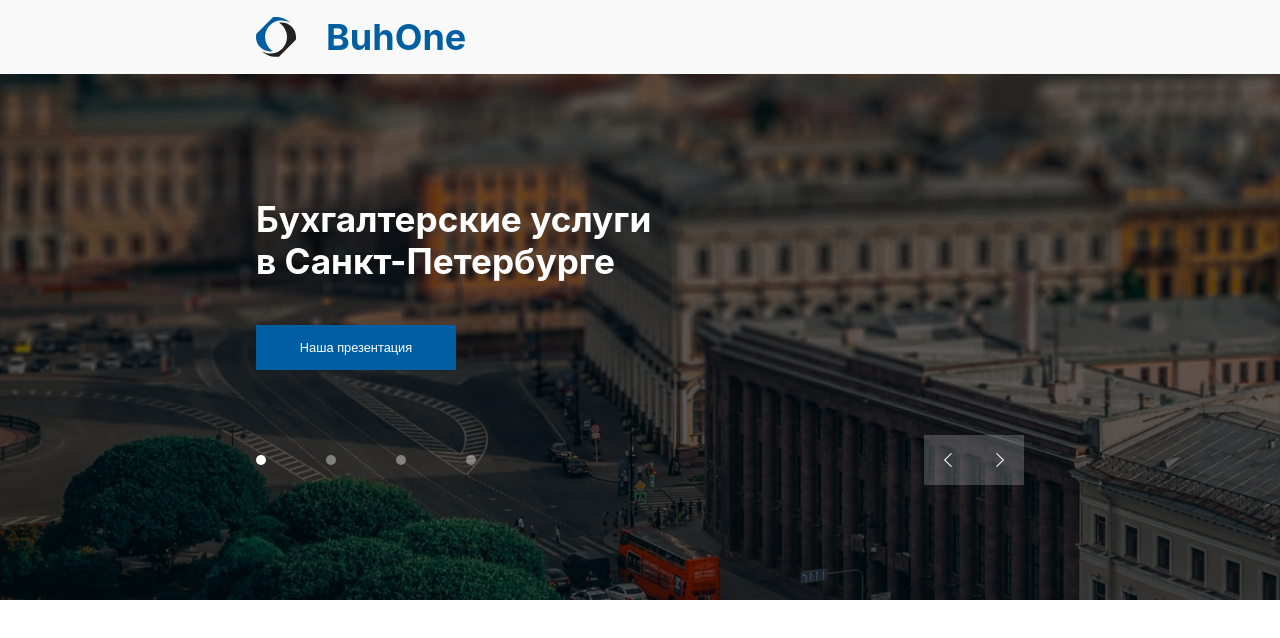
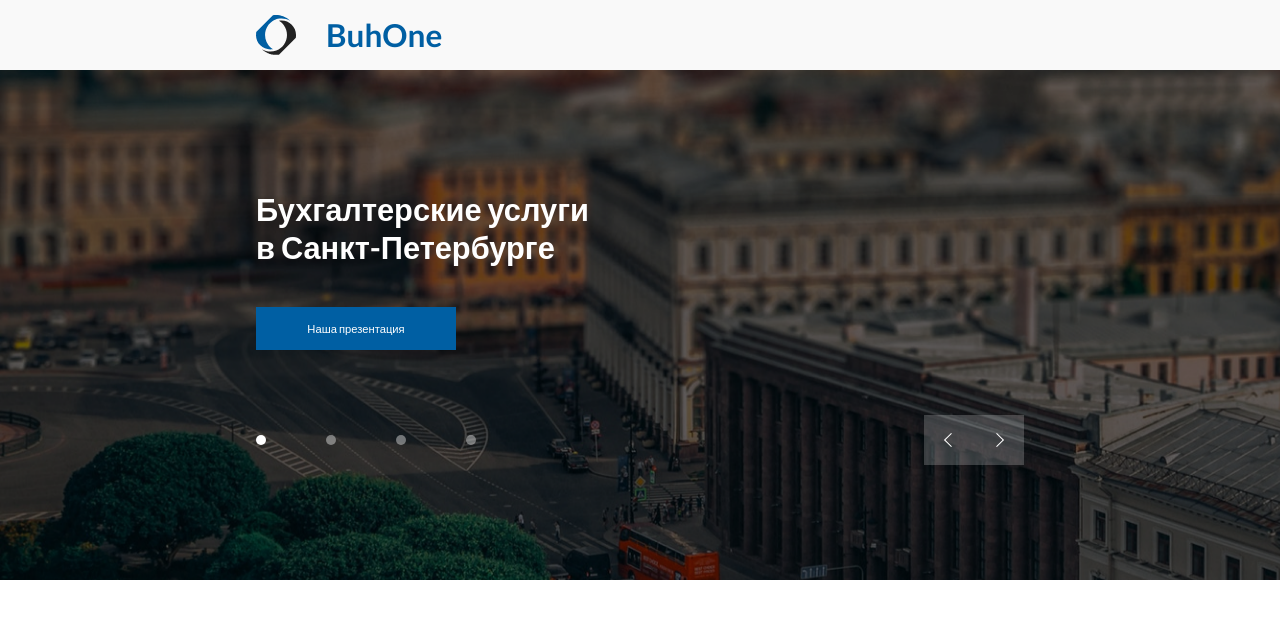
Before and after one commit to B100D3d/it-group-test, a React (Create React App) app: page / in a window 1280 px wide. Shown: the top 638 px of the page. Built offline with nearby package versions, Linux system fonts and the light colour scheme.

Commit message:
add: fonts and media

```diff
--- a/src/index.sass
+++ b/src/index.sass
@@ -1,4 +1,20 @@
 @import "./styles/animaitons"
+@import "./styles/variables"
+
+@import url('https://fonts.googleapis.com/css2?family=Lato:wght@300;400;700;900&family=Merriweather:wght@700;900&display=swap')
+
+html
+  --color-accent: #005FA3
+  font-size: 8px
+
+  @media all and (min-width: $screen-ssm)
+    font-size: 10px
+
+  @media all and (min-width: $screen-sm)
+    font-size: 12px
+
+  @media all and (min-width: $screen-md)
+    font-size: 14px
 
 html, body
   width: 100%
@@ -6,6 +22,7 @@ html, body
 *, *::before, *::after
   box-sizing: border-box
   outline: none
+  font-family: 'Lato', sans-serif
   -webkit-tap-highlight-color: transparent
   -webkit-font-smoothing: antialiased
   -moz-osx-font-smoothing: grayscale
@@ -13,12 +30,10 @@ html, body
 body
   margin: 0
   padding: 0
-  font-family: -apple-system, BlinkMacSystemFont, 'Segoe UI', 'Roboto', 'Oxygen','Ubuntu', 'Cantarell', 'Fira Sans', 'Droid Sans', 'Helvetica Neue', sans-serif
-  font-size: 16px
 
 #root
   background-color: #F9F9F9
-  overflow-x: hidden
+
 
 code
   font-family: source-code-pro, Menlo, Monaco, Consolas, 'Courier New', monospace
--- /dev/null
+++ b/src/styles/_variables.sass
@@ -0,0 +1,7 @@
+$screen-fhd: 1900px
+$screen-ddc: 1600px
+$screen-dc: 1300px
+$screen-md: 768px
+$screen-smd: 500px
+$screen-sm: 335px
+$screen-ssm: 290px
```
